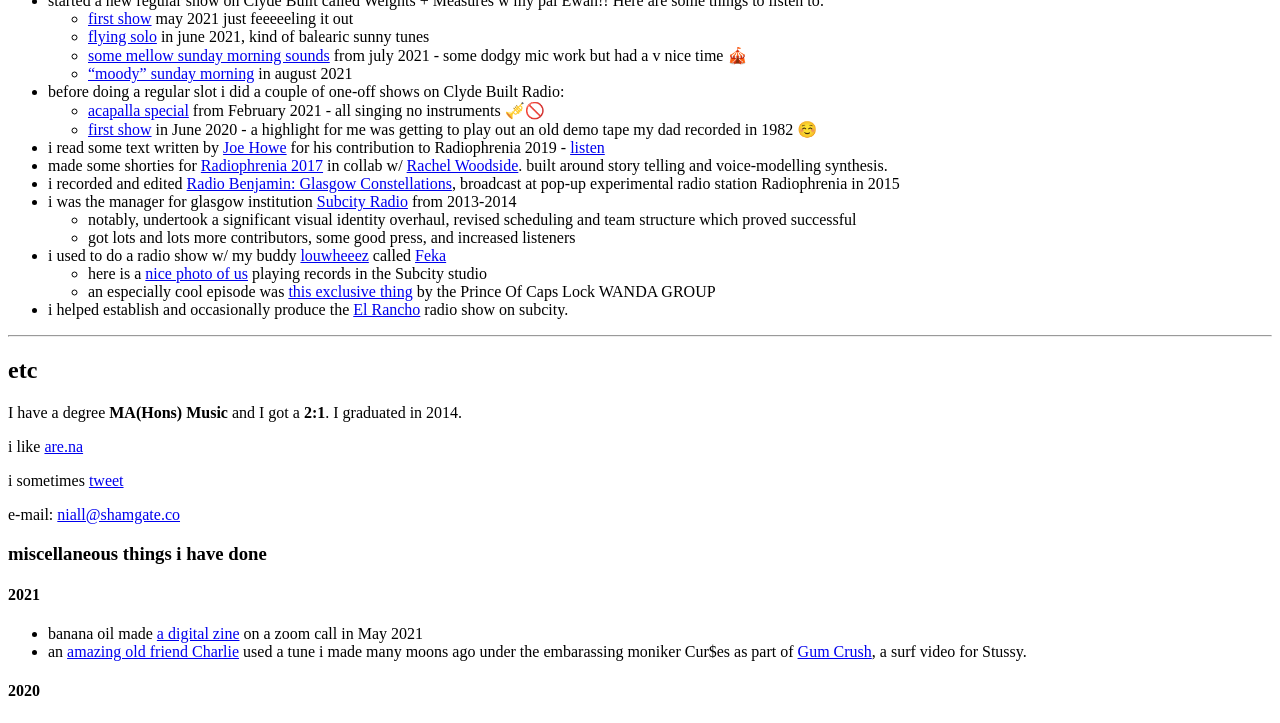
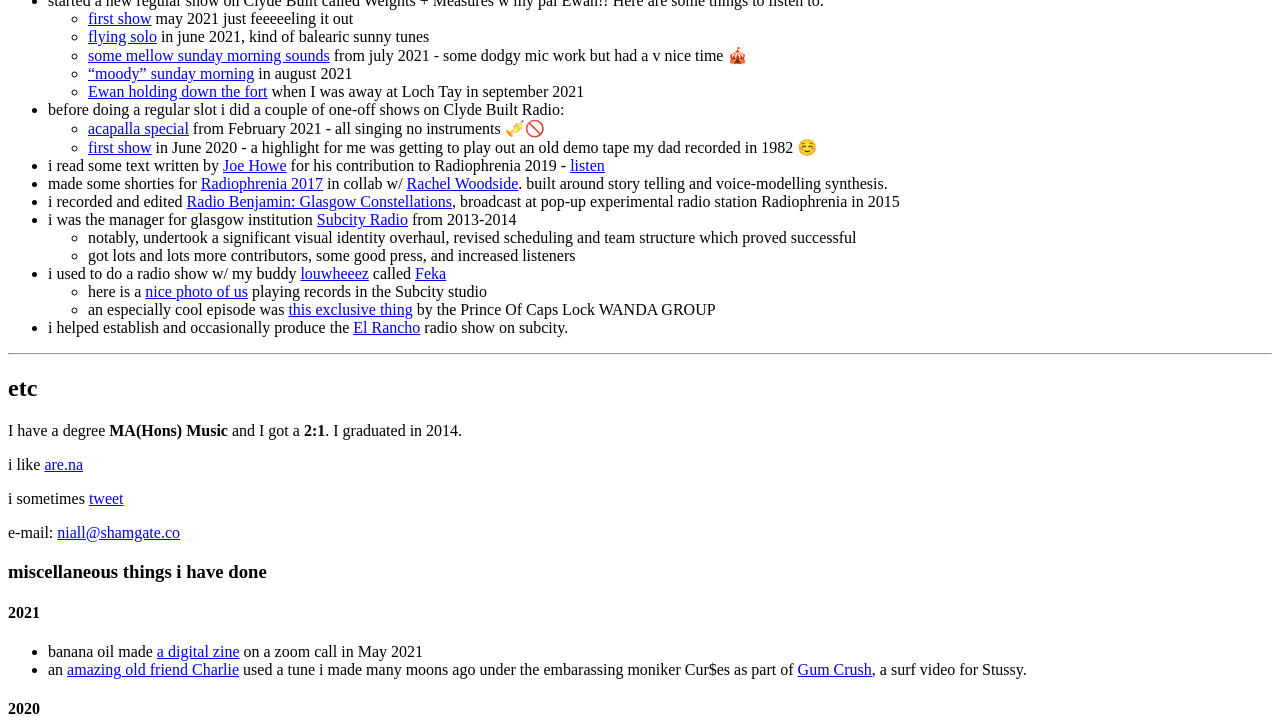
Before and after one commit to kingdomlevel/kingdomlevel.github.io, a Jekyll site: the page built from index.markdown, in a window 1280 px wide and 900 px high, scrolled down 4998 px, cut to the strip 177-900 px from the top of the window. Built offline with Jekyll 4.4.1, drawn with Linux system fonts in a browser that asks for light colours; our own code applies the rules of GitHub Pages for plain Markdown files.

Commit message:
adds september clyde built show

```diff
--- a/index.markdown
+++ b/index.markdown
@@ -126,6 +126,7 @@
   + [flying solo](https://soundcloud.com/clydebuiltradio/weights-and-measures-1362021) in june 2021, kind of balearic sunny tunes
   + [some mellow sunday morning sounds](https://soundcloud.com/clydebuiltradio/weights-and-measures-1172021) from july 2021 - some dodgy mic work but had a v nice time 🎪
   + ["moody" sunday morning](https://soundcloud.com/clydebuiltradio/weights-measures-8821) in august 2021
+  + [Ewan holding down the fort](https://soundcloud.com/clydebuiltradio/weights-measures-5-9-21) when I was away at Loch Tay in september 2021
 + before doing a regular slot i did a couple of one-off shows on Clyde Built Radio:
   + [acapalla special](https://soundcloud.com/clydebuiltradio/niall-morris-11221) from February 2021 -  all singing no instruments 🎺🚫
   + [first show](https://soundcloud.com/clydebuiltradio/niall-morris-28-6-20) in June 2020 - a highlight for me was getting to play out an old demo tape my dad recorded in 1982 ☺️
```
